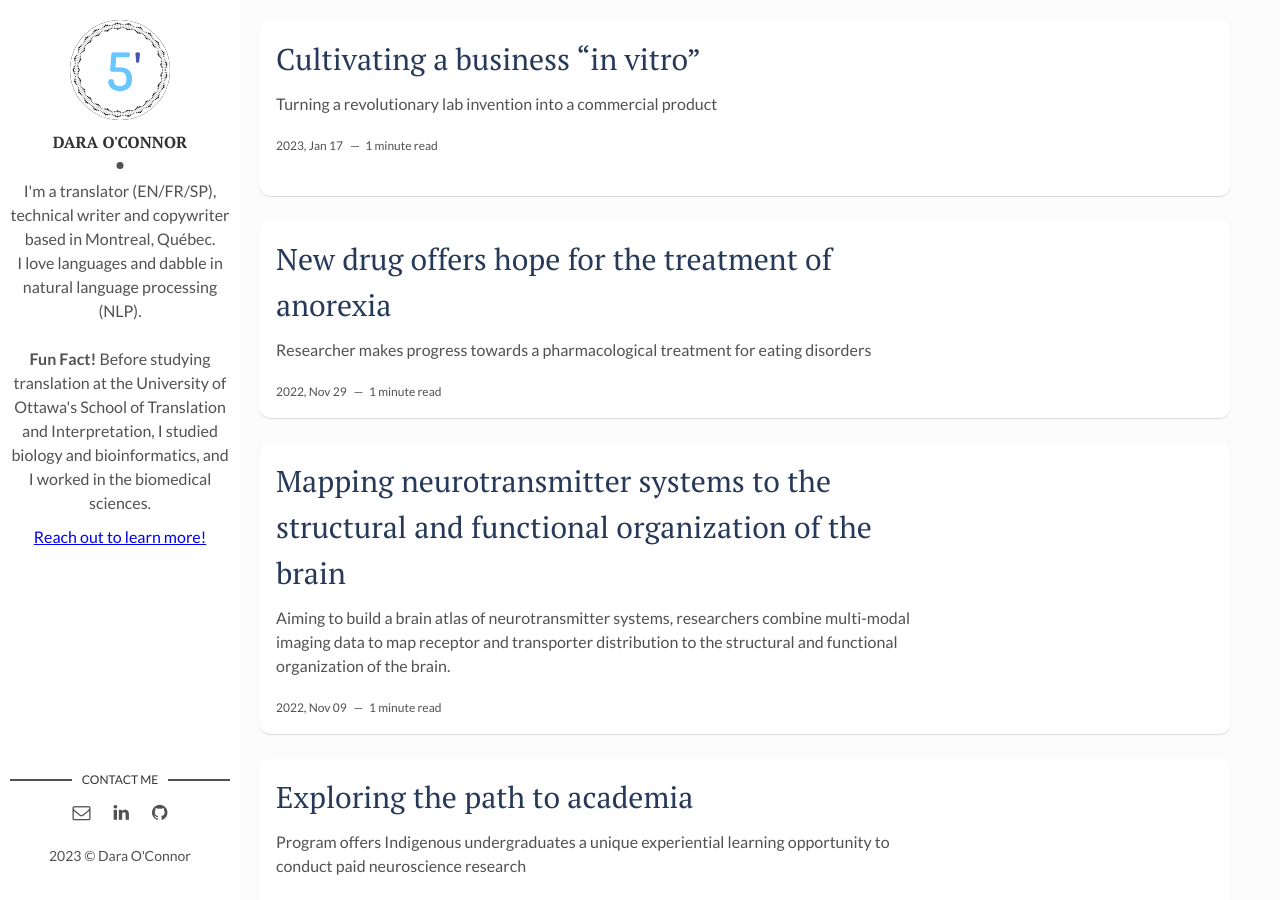
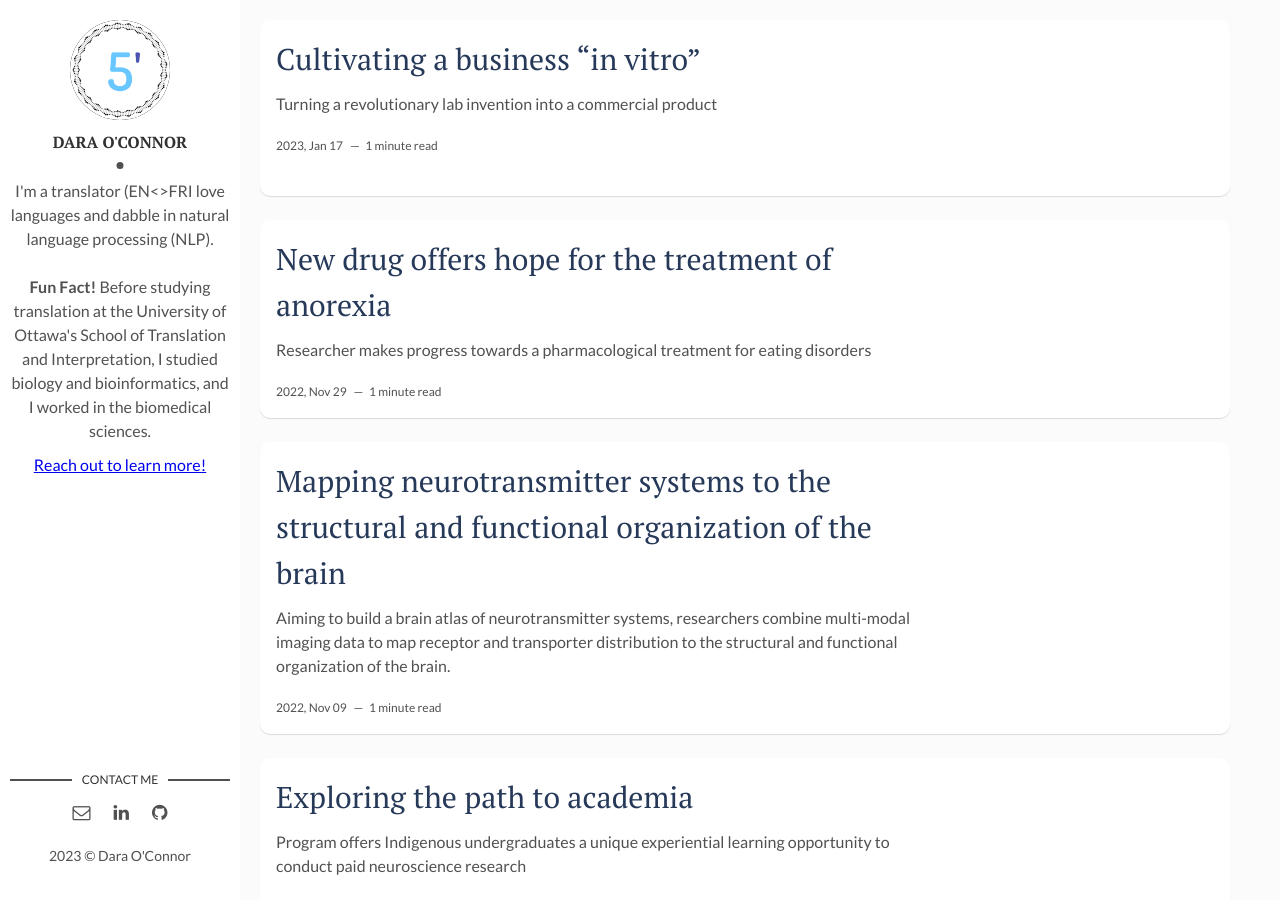
Before and after one commit to spockrocket/spockrocket.github.io, a Jekyll site: the page built from index.html, in a window 1280 px wide and 900 px high. Built offline with Jekyll 4.4.1, drawn with Linux system fonts in a browser that asks for light colours; the list of posts is cut into pages by our own code.

Commit message:
Update _config.yml

```diff
--- a/_config.yml
+++ b/_config.yml
@@ -8,7 +8,7 @@
 # Author Settings
 author: Dara O'Connor # add your name
 author-img: Minimal.png # add your photo
-about-author: I'm a translator (EN/FR/SP), technical writer and copywriter based in Montreal, Québec. <br>I love languages and dabble in natural language processing (NLP). <br><br><strong>Fun Fact!</strong> Before studying translation at the University of Ottawa's School of Translation and Interpretation, I studied biology and bioinformatics, and I worked in the biomedical sciences.
+about-author: I'm a translator (EN<>FR<SP), technical writer and copywriter based in Montreal, Québec. <br>I love languages and dabble in natural language processing (NLP). <br><br><strong>Fun Fact!</strong> Before studying translation at the University of Ottawa's School of Translation and Interpretation, I studied biology and bioinformatics, and I worked in the biomedical sciences.
 
 social-twitter: # add your Twitter handle
 social-facebook: # add your Facebook handle
```
